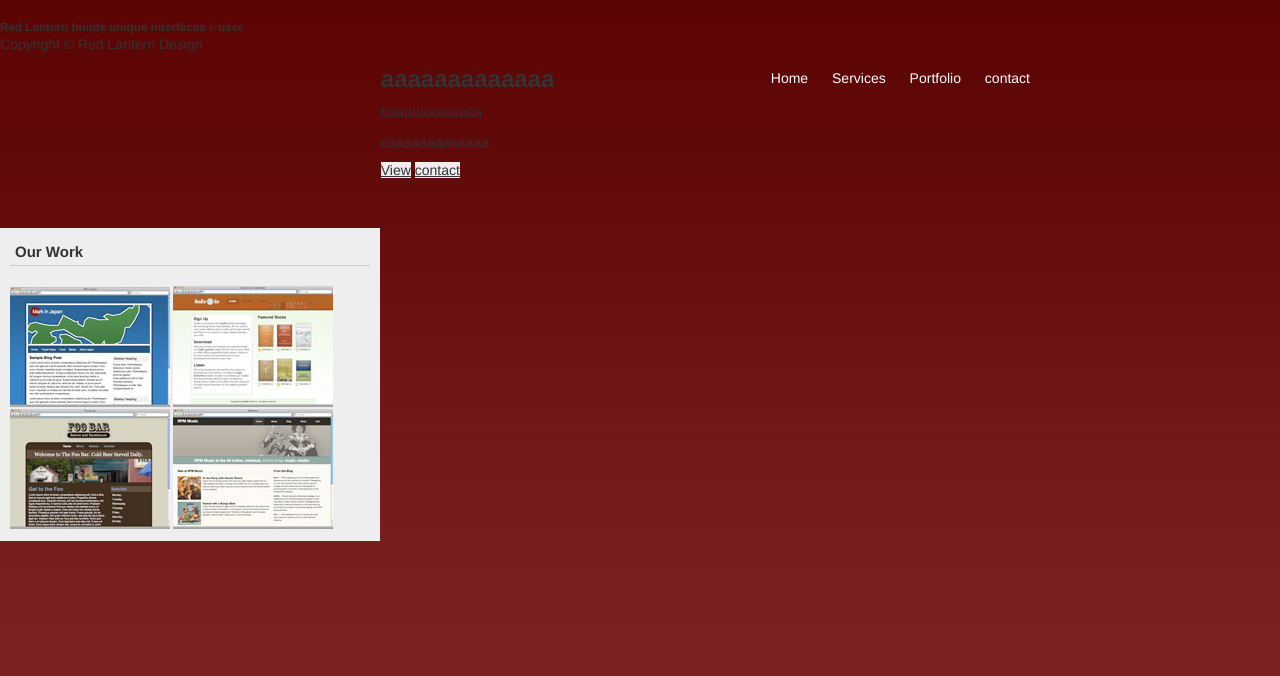
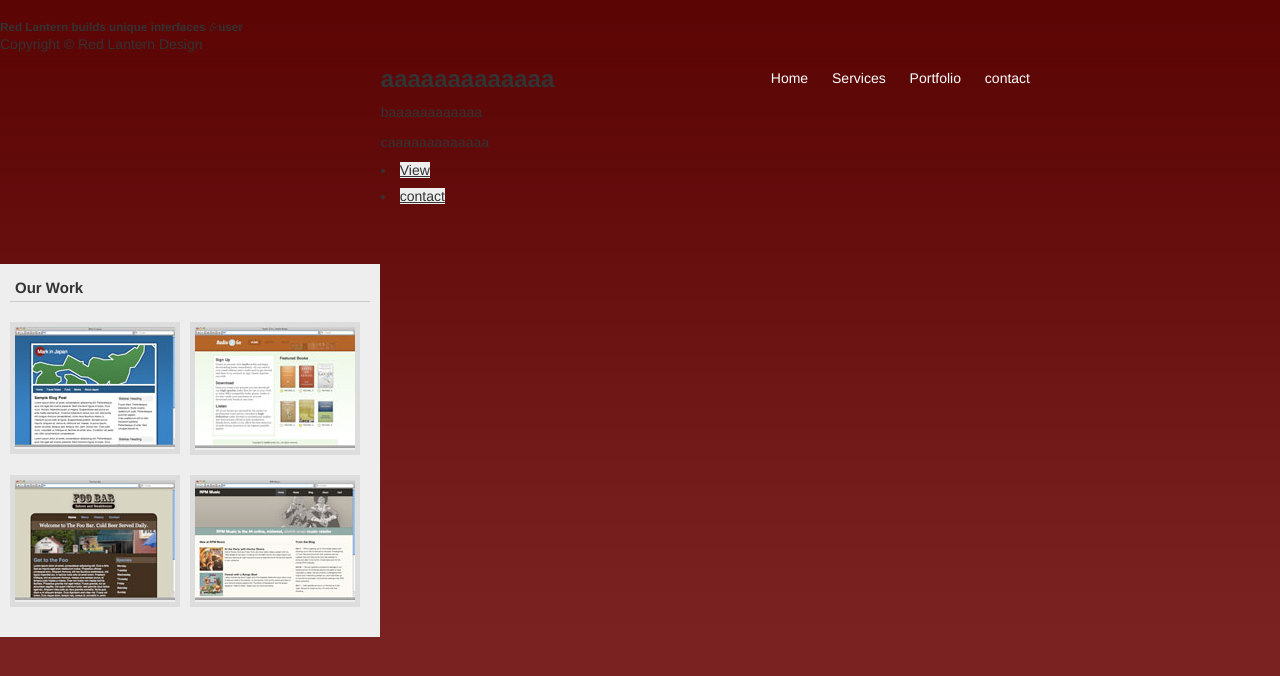
Before and after one commit to Meteor6414/test, a plain HTML site: page index.html in a window 1280 px wide. Drawn offline with Linux system fonts and the light colour scheme.

Commit message:
20240920

```diff
--- a/index.html
+++ b/index.html
@@ -28,18 +28,18 @@
             <p>baaaaaaaaaaaa</p>
             <p>caaaaaaaaaaaaa</p>
             <u1 id="link-list">
-                <l1><a title="View Our portfolio" href="#">View</a></l1>
-                <l1><a title="content Red Lantern" href="#">contact</a></l1>
+                <li><a title="View Our portfolio" href="#">View</a></li>
+                <li><a title="content Red Lantern" href="#">contact</a></li>
             </u1>
         </section>
         <section id="sidebar">
             <h2>Our Work</h2>
-            <u1 id="port">
-                <u1><img alt="comp0" src="images/markinjapan.jpg"></u1>
-                <u1><img alt="comp1" src="images/a2g.jpg"></u1>
-                <u1><img alt="comp2" src="images/foobar.jpg"></u1>
-                <u1><img alt="comp3" src="images/rpm.jpg"></u1>
-            </u1>
+            <ul id="port">
+                <li><img alt="comp0" src="images/markinjapan.jpg"></li>
+                <li><img alt="comp1" src="images/a2g.jpg"></li>
+                <li><img alt="comp2" src="images/foobar.jpg"></li>
+                <li><img alt="comp3" src="images/rpm.jpg"></li>
+            </ul>
         </section>
     </article>
     <footer id="foobar">
```
